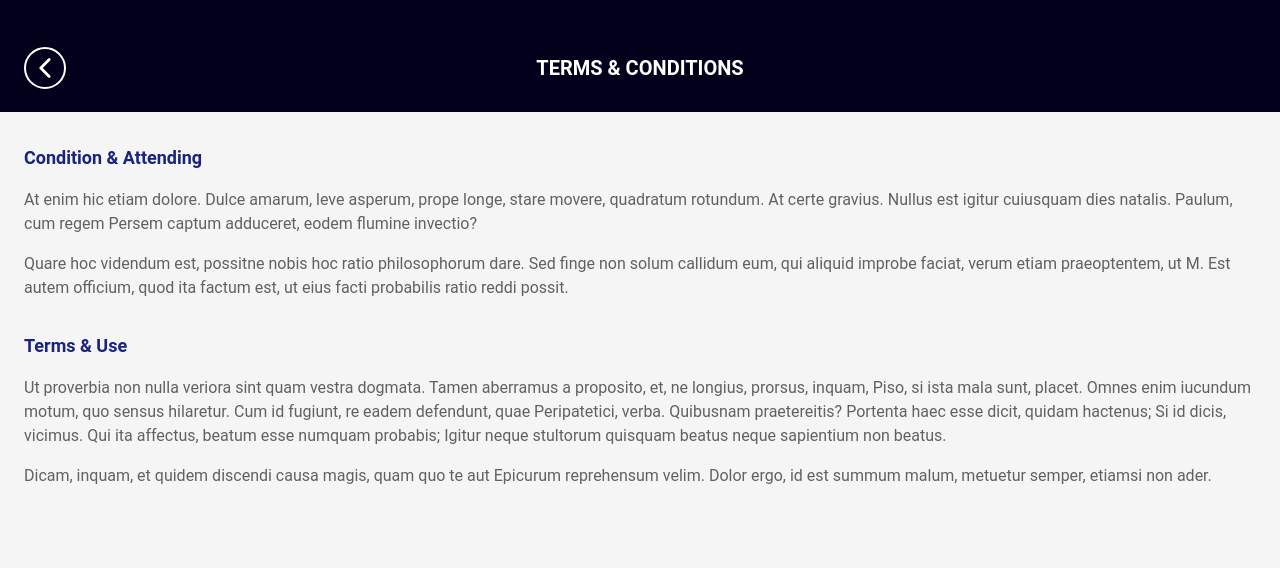
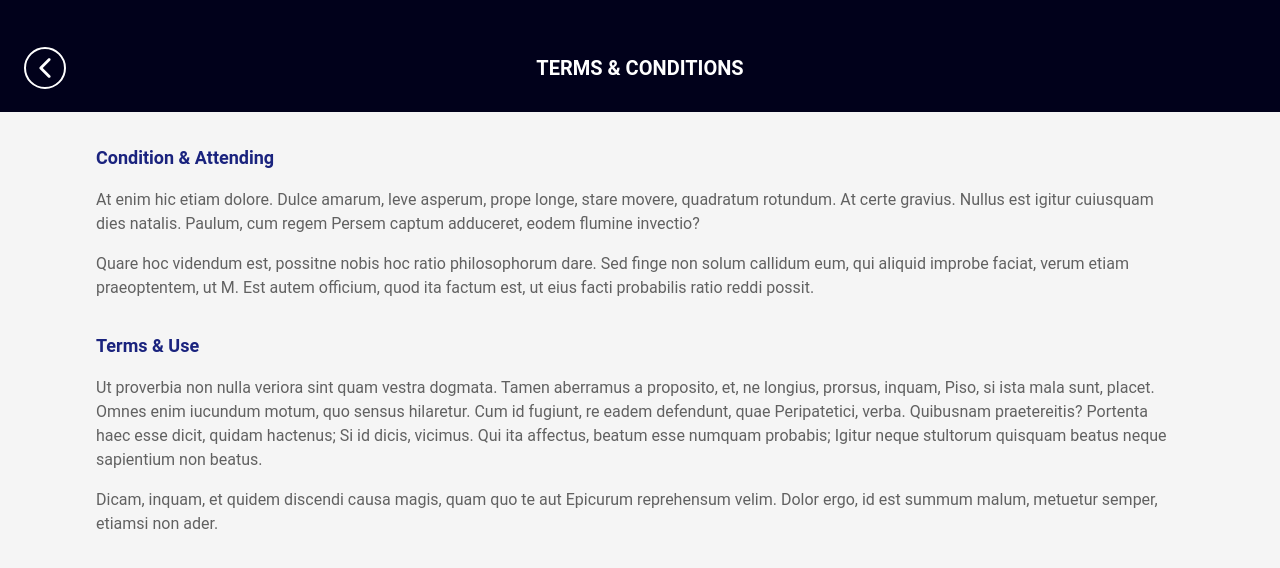
Before and after one commit to RJRYT/SC-MERN, a React (Vite) app in the folder client/: page /terms in a window 1280 px wide. Shown: the top 568 px of the page. Built offline with nearby package versions, Linux system fonts and the light colour scheme; the HTML template or start-up script is replaced by a standard one.

Commit message:
space updated  terms file

```diff
--- a/client/src/pages/terms/Terms.jsx
+++ b/client/src/pages/terms/Terms.jsx
@@ -12,7 +12,7 @@ const Terms = () => {
           TERMS & CONDITIONS
         </h6>
       </div>
-      <div className="flex-grow p-6 pt-8  ">
+      <div className="flex-grow p-6 pt-8 md:px-24"> {/* Added left and right padding for desktop */}
         <div className="space-y-4 md:space-y-0 sm:mt-24 md:mt-0">
           <h6 className="mb-4 text-xxs md:text-lg font-semibold text-indigo-900 md:text-left">Condition & Attending</h6>
           <p className="text-xxs md:text-base md:text-left lg:mb-8 sm:pb-4 text-gray-700">
@@ -36,7 +36,7 @@ const Terms = () => {
         </div>
 
       </div>
-      <hr className='sm:hidden 320:inline-block border-b-8 border-gray-300 mt-12 mb-3 mx-auto w-1/2'/>
+      <hr className="sm:hidden 320:inline-block border-b-8 border-gray-300 mt-12 mb-3 mx-auto w-1/2"/>
     </div>
   );
 }
```
